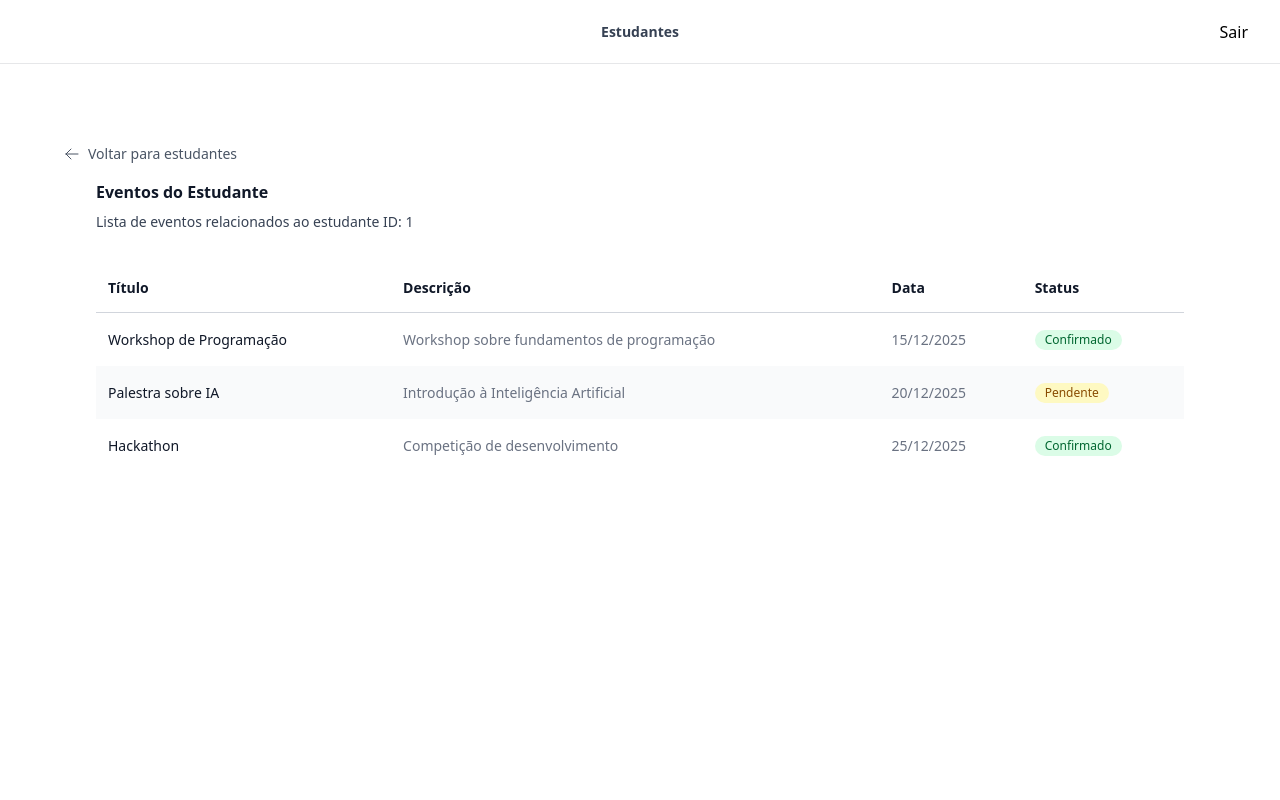
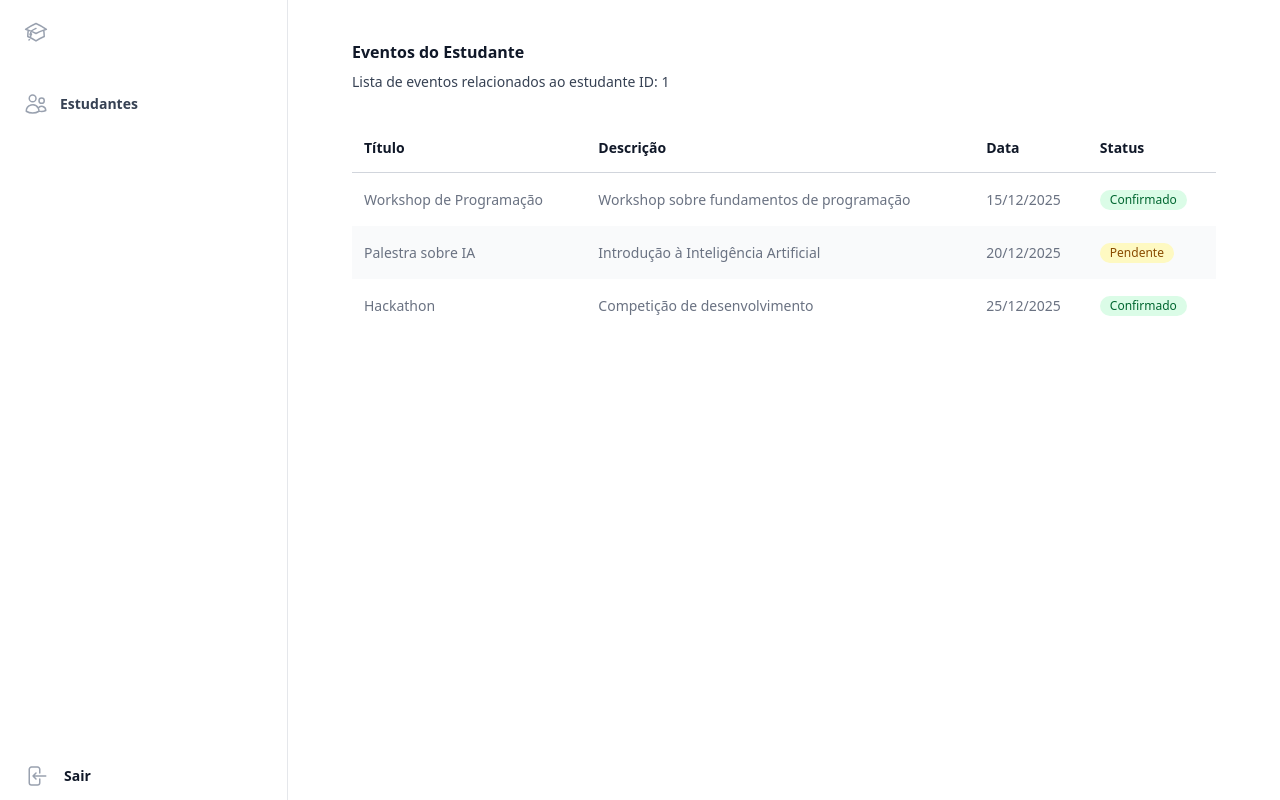
Before and after one commit to gustavorviana/BrainsChallange-Front, a React (Vite) app: page /events/1 in a window 1280 px wide. Built offline with nearby package versions, Linux system fonts and the light colour scheme.

Commit message:
Alteração do layout da dashboard

```diff
--- a/src/components/Layouts/MainLayout.tsx
+++ b/src/components/Layouts/MainLayout.tsx
@@ -1,84 +1,179 @@
 'use client'
 
 import { ReactNode, useState } from 'react'
-import { Dialog, DialogPanel } from '@headlessui/react'
-import { Bars3Icon } from '@heroicons/react/20/solid'
-import {
-    XMarkIcon,
-} from '@heroicons/react/24/outline'
+import { cn } from '../../utils/tailwindUtils'
 import { Link } from 'react-router-dom'
 
+import { Dialog, DialogBackdrop, DialogPanel, TransitionChild } from '@headlessui/react'
+import {
+    Bars3Icon,
+    UsersIcon,
+    XMarkIcon,
+    ArrowLeftEndOnRectangleIcon,
+    AcademicCapIcon
+} from '@heroicons/react/24/outline'
+
 const navigation = [
-    { name: 'Estudantes', href: '/' },
+    { name: 'Estudantes', href: '/', icon: UsersIcon, current: false },
 ]
 
 export default function MainLayout({ children }: {
     children: ReactNode;
 }) {
-    const [mobileMenuOpen, setMobileMenuOpen] = useState(false)
+    const [sidebarOpen, setSidebarOpen] = useState(false)
 
     return (
-        <>
-            <header className="absolute inset-x-0 top-0 z-50 flex h-16 border-b border-gray-900/10 bg-white/10">
-                <div className="mx-auto flex w-full max-w-7xl items-center justify-between px-4 sm:px-6 lg:px-8">
-                    <div className="flex flex-1 items-center gap-x-6">
-                        <button type="button" onClick={() => setMobileMenuOpen(true)} className="-m-3 p-3 md:hidden">
-                            <span className="sr-only">Open main menu</span>
-                            <Bars3Icon aria-hidden="true" className="size-5 text-gray-900" />
+        <div>
+            <Dialog open={sidebarOpen} onClose={setSidebarOpen} className="relative z-50 lg:hidden">
+                <DialogBackdrop
+                    transition
+                    className="fixed inset-0 bg-gray-900/80 transition-opacity duration-300 ease-linear data-closed:opacity-0"
+                />
+
+                <div className="fixed inset-0 flex">
+                    <DialogPanel
+                        transition
+                        className="relative mr-16 flex w-full max-w-xs flex-1 transform transition duration-300 ease-in-out data-closed:-translate-x-full"
+                    >
+                        <TransitionChild>
+                            <div className="absolute top-0 left-full flex w-16 justify-center pt-5 duration-300 ease-in-out data-closed:opacity-0">
+                                <button type="button" onClick={() => setSidebarOpen(false)} className="-m-2.5 p-2.5">
+                                    <span className="sr-only">Fechar</span>
+                                    <XMarkIcon aria-hidden="true" className="size-6 text-white" />
                                 </button>
                             </div>
+                        </TransitionChild>
 
-                    <nav className="hidden md:flex md:gap-x-11 md:text-sm/6 md:font-semibold md:text-gray-700">
-                        {navigation.map((item, itemIdx) => (
-                            <Link key={itemIdx} to={item.href}>
+                        <div className="relative flex grow flex-col gap-y-5 overflow-y-auto bg-white px-6 pb-2 dark:bg-gray-900 dark:ring dark:ring-white/10 dark:before:pointer-events-none dark:before:absolute dark:before:inset-0 dark:before:bg-black/10">
+                            <div className="relative flex h-16 shrink-0 items-center">
+                                <h1 className='text-white flex'>
+                                    <AcademicCapIcon
+                                        aria-hidden="true"
+                                        className='text-gray-400 dark:group-hover:text-white size-6 shrink-0 mr-2'
+                                    />
+                                    Brain Challange
+                                </h1>
+                            </div>
+                            <nav className="relative flex flex-1 flex-col">
+                                <ul role="list" className="flex flex-1 flex-col gap-y-7">
+                                    <li>
+                                        <ul role="list" className="-mx-2 space-y-1">
+                                            {navigation.map((item) => (
+                                                <li key={item.name}>
+                                                    <a
+                                                        href={item.href}
+                                                        className={cn(
+                                                            item.current
+                                                                ? 'bg-gray-50 text-blue-600 dark:bg-white/5 dark:text-white'
+                                                                : 'text-gray-700 hover:bg-gray-50 hover:text-blue-600 dark:text-gray-400 dark:hover:bg-white/5 dark:hover:text-white',
+                                                            'group flex gap-x-3 rounded-md p-2 text-sm/6 font-semibold',
+                                                        )}
+                                                    >
+                                                        <item.icon
+                                                            aria-hidden="true"
+                                                            className={cn(
+                                                                item.current
+                                                                    ? 'text-blue-600 dark:text-white'
+                                                                    : 'text-gray-400 dark:group-hover:text-white',
+                                                                'size-6 shrink-0',
+                                                            )}
+                                                        />
                                                         {item.name}
+                                                    </a>
+                                                </li>
+                                            ))}
+                                        </ul>
+                                    </li>
+                                </ul>
+                            </nav>
+                        </div>
+                    </DialogPanel>
+                </div>
+            </Dialog>
+
+            <div className="hidden lg:fixed lg:inset-y-0 lg:z-50 lg:flex lg:w-72 lg:flex-col dark:bg-gray-900">
+                <div className="flex grow flex-col gap-y-5 overflow-y-auto border-r border-gray-200 bg-white px-6 dark:border-white/10 dark:bg-black/10">
+                    <div className="flex h-16 shrink-0 items-center">
+                        <h1 className='text-white flex'>
+                            <AcademicCapIcon
+                                aria-hidden="true"
+                                className='text-gray-400 dark:group-hover:text-white size-6 shrink-0 mr-2'
+                            />
+                            Brain Challange
+                        </h1>
+                    </div>
+                    <nav className="flex flex-1 flex-col">
+                        <ul role="list" className="flex flex-1 flex-col gap-y-7">
+                            <li>
+                                <ul role="list" className="flex flex-1 flex-col gap-y-7">
+                                    <li>
+                                        <ul role="list" className="-mx-2 space-y-1">
+                                            {navigation.map((item) => (
+                                                <li key={item.name}>
+                                                    <a
+                                                        href={item.href}
+                                                        className={cn(
+                                                            item.current
+                                                                ? 'bg-gray-50 text-blue-600 dark:bg-white/5 dark:text-white'
+                                                                : 'text-gray-700 hover:bg-gray-50 hover:text-blue-600 dark:text-gray-400 dark:hover:bg-white/5 dark:hover:text-white',
+                                                            'group flex gap-x-3 rounded-md p-2 text-sm/6 font-semibold',
+                                                        )}
+                                                    >
+                                                        <item.icon
+                                                            aria-hidden="true"
+                                                            className={cn(
+                                                                item.current
+                                                                    ? 'text-blue-600 dark:text-white'
+                                                                    : 'text-gray-400 dark:group-hover:text-white',
+                                                                'size-6 shrink-0',
+                                                            )}
+                                                        />
+                                                        {item.name}
+                                                    </a>
+                                                </li>
+                                            ))}
+                                        </ul>
+                                    </li>
+                                </ul>
+                            </li>
+                            <li className="-mx-6 mt-auto">
+                                <Link
+                                    to="/Login"
+                                    className="flex items-center gap-x-4 px-6 py-3 text-sm/6 font-semibold text-gray-900 hover:bg-gray-50 dark:text-white dark:hover:bg-white/5"
+                                >
+
+                                    <ArrowLeftEndOnRectangleIcon
+                                        aria-hidden="true"
+                                        className={cn(
+                                            'text-gray-400 dark:group-hover:text-white size-6 shrink-0',
+                                        )}
+                                    />
+                                    Sair
                                 </Link>
-                        ))}
+                            </li>
+                        </ul>
                     </nav>
-
-                    <div className="flex flex-1 items-center justify-end gap-x-8">
-                        <a href="/login" className="-m-1.5 p-1.5">
-                            Sair
-                        </a>
                 </div>
             </div>
 
-                <Dialog open={mobileMenuOpen} onClose={setMobileMenuOpen} className="lg:hidden">
-                    <div className="fixed inset-0 z-50" />
-                    <DialogPanel className="fixed inset-y-0 left-0 z-50 w-full overflow-y-auto bg-white px-4 pb-6 sm:max-w-sm sm:px-6 sm:ring-1 sm:ring-gray-900/10">
-                        <div className="relative -ml-0.5 flex h-16 items-center gap-x-6">
+            <div className="sticky top-0 z-40 flex items-center gap-x-6 bg-white px-4 py-4 shadow-xs sm:px-6 lg:hidden dark:bg-gray-900 dark:shadow-none dark:after:pointer-events-none dark:after:absolute dark:after:inset-0 dark:after:border-b dark:after:border-white/10 dark:after:bg-black/10">
                 <button
                     type="button"
-                                onClick={() => setMobileMenuOpen(false)}
-                                className="-m-2.5 p-2.5 text-gray-700"
+                    onClick={() => setSidebarOpen(true)}
+                    className="-m-2.5 p-2.5 text-gray-700 hover:text-gray-900 lg:hidden dark:text-gray-400 dark:hover:text-white"
                 >
-                                <span className="sr-only">Close menu</span>
-                                <XMarkIcon aria-hidden="true" className="size-6" />
+                    <span className="sr-only">Open sidebar</span>
+                    <Bars3Icon aria-hidden="true" className="size-6" />
                 </button>
+                <div className="flex-1 text-sm/6 font-semibold text-gray-900 dark:text-white">Dashboard</div>
+                <Link to="/Login" className='text-white'>Sair</Link>
             </div>
 
-                        <div className="mt-2 space-y-2">
-                            {navigation.map((item) => (
-                                <Link
-                                    key={item.name}
-                                    to={item.href}
-                                    className="-mx-3 block rounded-lg px-3 py-2 text-base font-semibold text-gray-900 hover:bg-gray-50"
-                                >
-                                    {item.name}
-                                </Link>
-                            ))}
-                        </div>
-                    </DialogPanel>
-                </Dialog>
-            </header>
-
-            <div className="mx-auto max-w-7xl pt-16 lg:flex lg:gap-x-16 lg:px-8">
-                <main className="px-4 py-16 sm:px-6 lg:flex-auto lg:px-0 lg:py-20">
-                    <div className="mx-auto max-w-2xl space-y-16 sm:space-y-20 lg:mx-0 lg:max-w-none">
+            <main className="py-10 lg:pl-72">
+                <div className="px-4 sm:px-6 lg:px-8">
                     {children}
                 </div>
             </main>
-            </div>
-        </>
+        </div >
     )
 }
--- a/src/pages/Events.tsx
+++ b/src/pages/Events.tsx
@@ -55,15 +55,6 @@ export default function Events() {
 
 	return (
 		<MainLayout>
-			<div className="px-4 sm:px-6 lg:px-8">
-				<Link
-					to="/"
-					className="inline-flex items-center gap-2 text-sm text-gray-600 hover:text-gray-900 mb-4"
-				>
-					<ArrowLeftIcon className="h-4 w-4" />
-					Voltar para estudantes
-				</Link>
-
 			<TableLayout
 				title="Eventos do Estudante"
 				description={`Lista de eventos relacionados ao estudante ID: ${studentId || 'N/A'}`}
@@ -81,9 +72,7 @@ export default function Events() {
 					<tbody className="bg-white">
 						{events.map((event) => (
 							<TableTr key={event.id} className="even:bg-gray-50">
-									<TableTd className="font-medium text-gray-900">
-										{event.title}
-									</TableTd>
+								<TableTd>{event.title}</TableTd>
 								<TableTd>{event.description}</TableTd>
 								<TableTd>{event.date}</TableTd>
 								<TableTd>
@@ -98,7 +87,6 @@ export default function Events() {
 					</tbody>
 				</table>
 			</TableLayout>
-			</div>
 		</MainLayout>
 	)
 }
```
Lines whose indentation alone changed are shown as unchanged.
